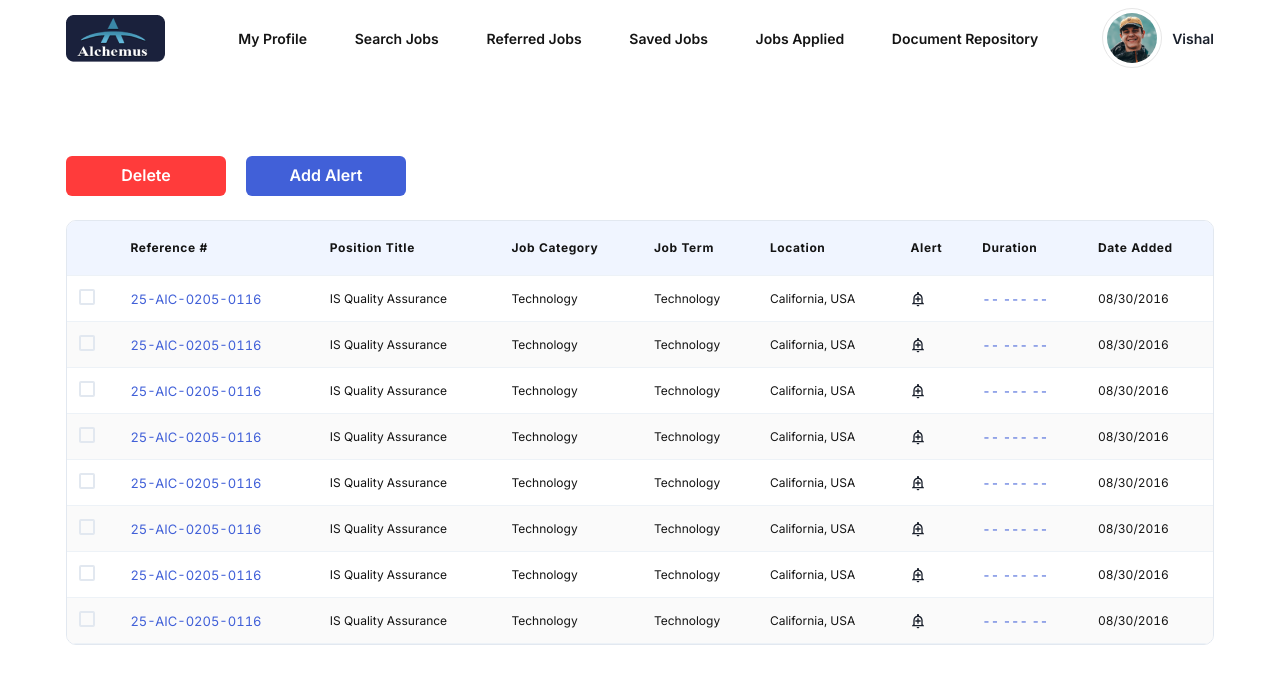
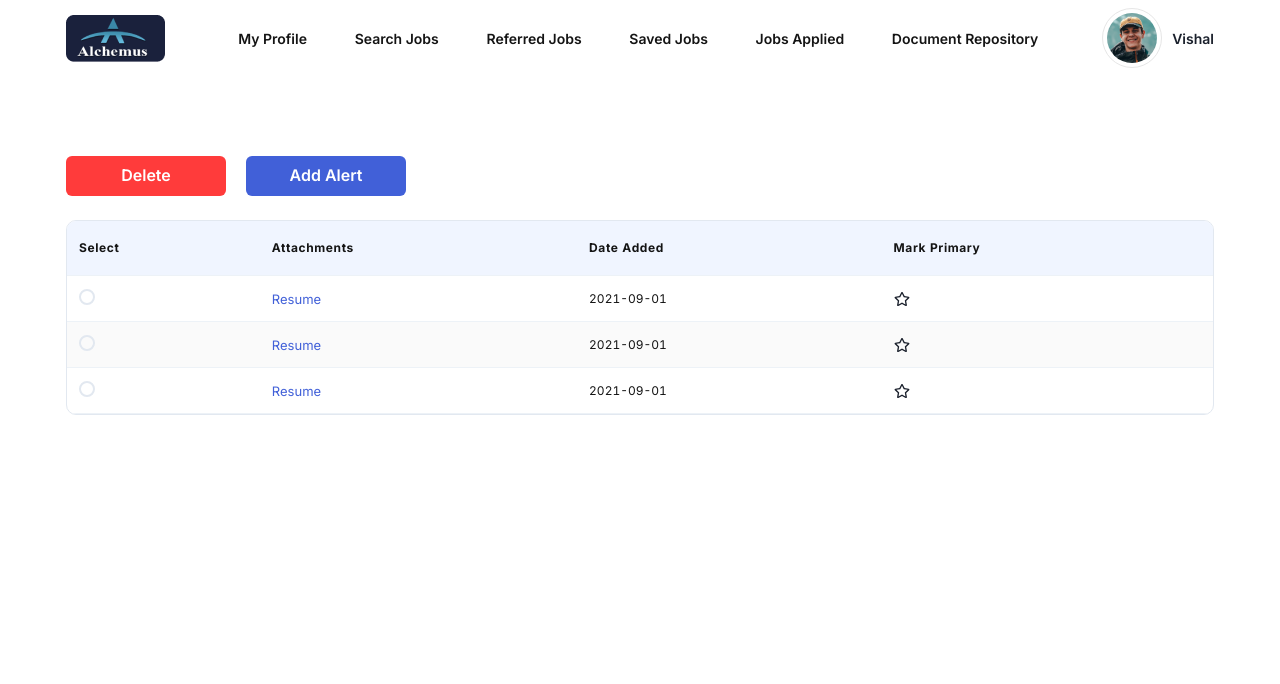
Before and after one commit to GowrishankarSMenon/backendtesting, a React (Create React App) app: page /savejob in a window 1280 px wide. Shown: the top 684 px of the page. Built offline with nearby package versions, Linux system fonts and the light colour scheme.

Commit message:
feat:add resume selection table ui

```diff
--- a/src/json/tableHeader.json
+++ b/src/json/tableHeader.json
@@ -15,6 +15,7 @@
   {
     "table": "Save",
     "header": [
+      { "radio": true, "head_Title": "Reference #" },
       { "radio": true, "head_Title": "Reference #" },
       { "radio": true, "head_Title": "Position Title" },
       { "radio": true, "head_Title": "Job Category" },
--- a/src/pages/MyResumes.jsx
+++ b/src/pages/MyResumes.jsx
@@ -1,11 +1,35 @@
 import React from 'react'
+import { Box, Button } from '@chakra-ui/react'
+import SaveTable from '../table/tableLayout'
+import jobList from '../json/jobListData.json'
+import table_head from '../json/tableHeader.json'
+
 
 function MyResumes() {
   return (
-    <div>
-
-    </div>
-  )
+    <Box mb={24} className="user-jobs-lists page-width">
+      <Box>
+        <div className="gap-5  md:mt-20 mt-10 justify-start md:items-center">
+          <h3 className="font-medium">Select Resume to apply for the job</h3>
+          <div className="mt-5 gap-6 flex">
+            <Button className="w-40 border border-[#4160D8] !rounded-[3px] !text-[#4160D8] !font-light !bg-white">
+              Add New Resume
+            </Button>
+            <Button className="w-40  !text-white !bg-[#4160D8]  !font-light">
+              Apply
+            </Button>
+          </div>
+        </div>
+        <div className='mt-7'>
+          <h3 className='font-medium'>
+            If you wish to use an existing resume, please select of from the
+            list below and click apply
+          </h3>
+          <SaveTable   />
+        </div>
+      </Box>
+    </Box>
+  );
 }
 
 export default MyResumes
--- a/src/pages/saveJobsPage.jsx
+++ b/src/pages/saveJobsPage.jsx
@@ -4,7 +4,7 @@
 
 import jobList from "../json/jobListData.json";
 import table_head from "../json/tableHeader.json";
-import SaveTable from "../table/SaveTable";
+import SaveTable from "../table/tableLayout";
 
 const SaveJobsPage = () => {
   return (
--- a/src/table/SaveTable.js
+++ /dev/null
@@ -1,97 +0,0 @@
-import React,{useState} from "react";
-import {
-  Table,
-  Thead,
-  Tbody,
-  Tfoot,
-  Tr,
-  Th,
-  Td,
-  TableCaption,
-  TableContainer,
-  Box,
-  Input,
-  Text,
-  Link,
-  Button,
-  Checkbox
-} from "@chakra-ui/react";
-import { MdOutlineAddAlert } from "react-icons/md";
-import { MdAddAlert } from "react-icons/md";
-
-
-
-const SaveTable = ({ jobList, table_head, new_table }) => {
-  const [selectedValues, setSelectedValues] = useState([]);
-
-  const handleCheckboxChange = (id) => {
-    setSelectedValues((prev) =>
-      prev.includes(id) ? prev.filter((value) => value !== id) : [...prev, id]
-    );
-  };
-
-  return (
-    <TableContainer
-      className=""
-      borderWidth={1}
-      borderRadius={"10px"}
-      borderColor={"#e2e8f0"}
-      mt={6}
-    >
-      <Table className={new_table}>
-        <Thead>
-          <Tr>
-            <Th></Th>
-            {table_head[1].header.map((title, i) => {
-              return <Th key={i + 1}>{title.head_Title}</Th>;
-            })}
-          </Tr>
-        </Thead>
-        <Tbody>
-          {jobList.length > 0
-            ? jobList.map((list, i) => {
-                 {
-                  return (
-                    <Tr key={list.id}>
-                      <Td>
-                        <Checkbox
-                          isChecked={selectedValues.includes(list.id)}
-                          onChange={() => handleCheckboxChange(list.id)}
-                        />
-                      </Td>
-                      <Td>
-                        <Link>{list.reference}</Link>
-                      </Td>
-                      <Td>
-                        <Text>{list.type}</Text>
-                      </Td>
-                      <Td>
-                        <Text>{list.category}</Text>
-                      </Td>
-                      <Td>
-                        <Text>{list.category}</Text>
-                      </Td>
-                      <Td>
-                        <Text>{list.location}</Text>
-                      </Td>
-                      <Td>
-                        <MdOutlineAddAlert />
-                      </Td>
-                      <Td>
-                        <Link>-- --- -- </Link>
-                      </Td>
-                      <Td>
-                        <Text>{list.date}</Text>
-                      </Td>
-                    </Tr>
-                  );
-                }
-              })
-            : null}
-        </Tbody>
-      </Table>
-    </TableContainer>
-  );
-};
-
-export default SaveTable;
--- /dev/null
+++ b/src/table/tableLayout.js
@@ -0,0 +1,93 @@
+import React, { useState } from "react";
+import {
+  Table,
+  Thead,
+  Tbody,
+  Tr,
+  Th,
+  Td,
+  TableContainer,
+  Link,
+  Radio,
+  RadioGroup,
+  Text,
+} from "@chakra-ui/react";
+import { FaRegStar, FaStar } from "react-icons/fa";
+
+const SaveTable = ({ jobList, new_table }) => {
+  const [selectedValue, setSelectedValue] = useState(null);
+  const [primaryId, setPrimaryId] = useState(null);
+
+  const table_head = [
+    { head_Title: "Select" },
+    { head_Title: "Attachments" },
+    { head_Title: "Date Added" },
+    { head_Title: "Mark Primary" },
+  ];
+
+  const table_Data = [
+    { id: 1, attachments: "Resume", dateAdded: "2021-09-01" },
+    { id: 2, attachments: "Resume", dateAdded: "2021-09-01" },
+    { id: 3, attachments: "Resume", dateAdded: "2021-09-01" },
+  ];
+
+  const handleStarClick = (id) => {
+    setPrimaryId(id === primaryId ? null : id);
+  };
+
+  const handleRadioChange = (value) => {
+    setSelectedValue(value);
+  };
+
+  return (
+    <TableContainer
+      borderWidth={1}
+      borderRadius="10px"
+      borderColor="#e2e8f0"
+      mt={6}
+    >
+      <Table className={new_table}>
+        <Thead>
+          <Tr>
+            {table_head.map((title, i) => (
+              <Th key={i}>{title.head_Title}</Th>
+            ))}
+          </Tr>
+        </Thead>
+        <Tbody>
+          {table_Data.length > 0 &&
+            table_Data.map((list) => (
+              <Tr key={list.id}>
+                <Td>
+                  <RadioGroup
+                    onChange={handleRadioChange}
+                    value={selectedValue}
+                  >
+                    <Radio value={String(list.id)} />
+                  </RadioGroup>
+                </Td>
+                <Td>
+                  <Link>{list.attachments}</Link>
+                </Td>
+                <Td>
+                  <Text>{list.dateAdded}</Text>
+                </Td>
+                <Td>
+                  {primaryId === list.id ? (
+                    <FaStar
+                      className="text-yellow-400"
+                      onClick={() => handleStarClick(list.id)}
+                    />
+                  ) : (
+                    <FaRegStar onClick={() => handleStarClick(list.id)} />
+                  )}
+                </Td>
+              </Tr>
+            ))}
+        </Tbody>
+      </Table>
+    </TableContainer>
+  );
+};
+
+export default SaveTable;
```
